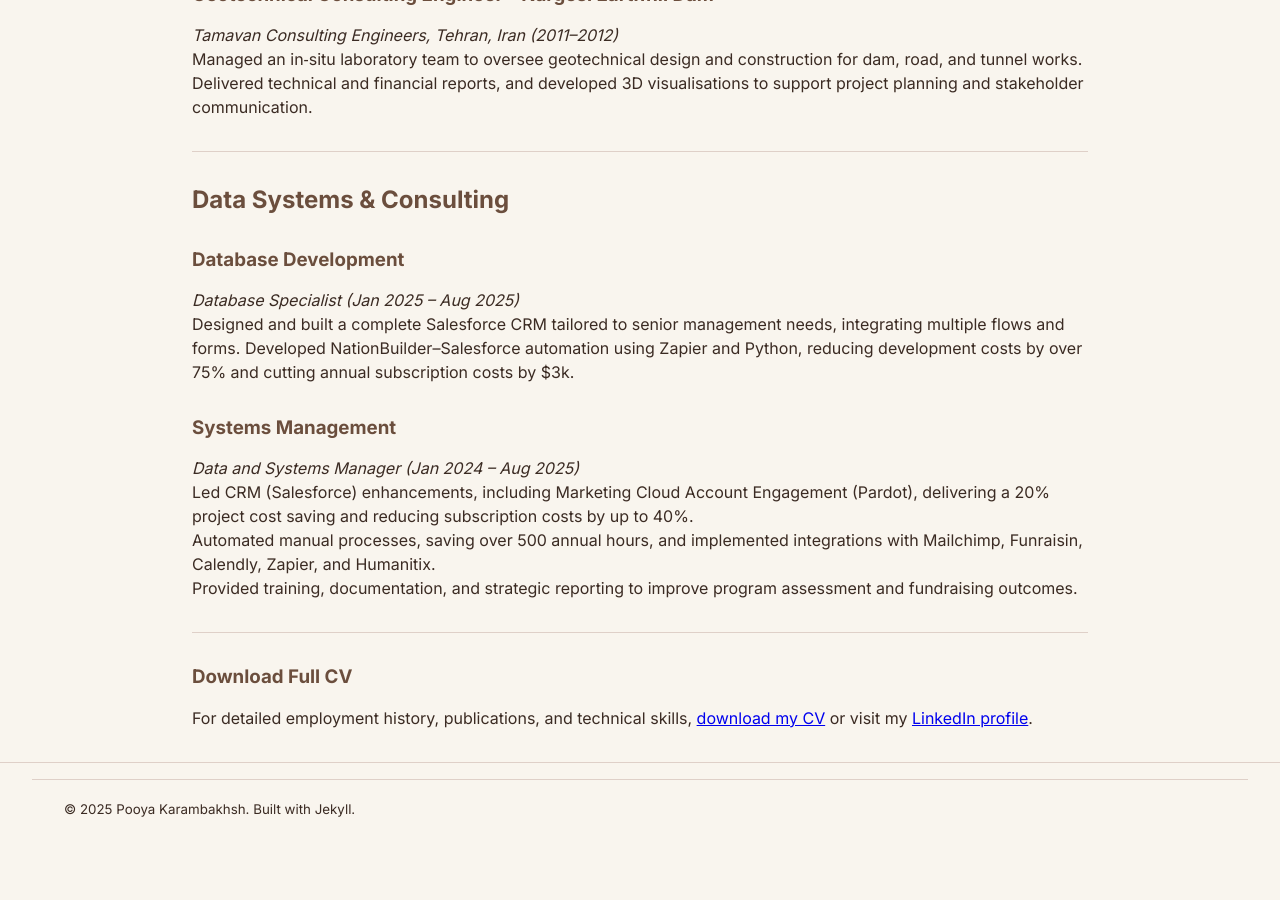
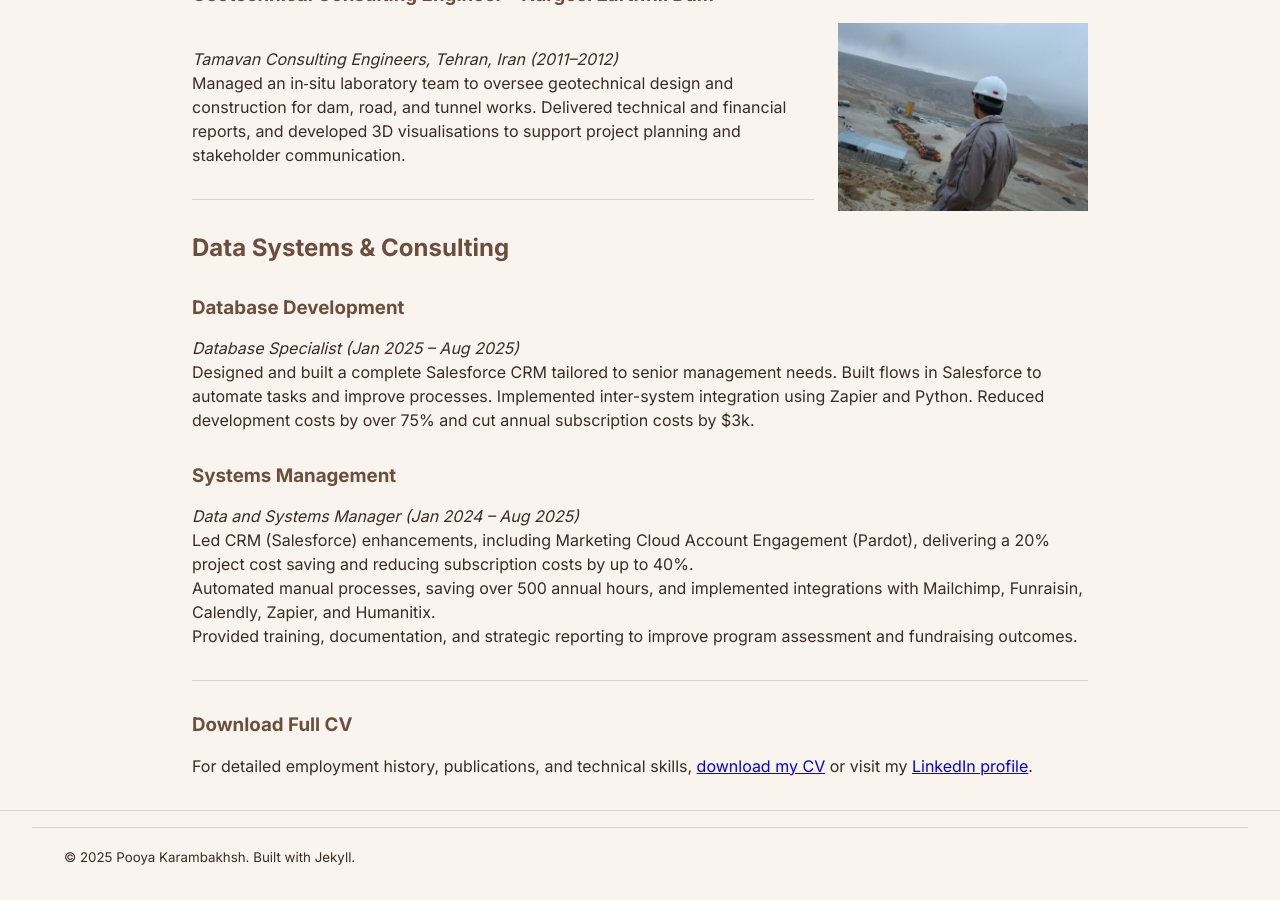
Before and after one commit to pooya-karambakhsh/pooya-karambakhsh.github.io, a Jekyll site: the page built from portfolio.md, in a window 1280 px wide and 900 px high, scrolled down 2150 px. Built offline with Jekyll 4.4.1, drawn with Linux system fonts in a browser that asks for light colours; before the commit the page ends 3002 px from its top, so only the background shows below that.

Commit message:
20251116 Updated protfolio

```diff
--- a/portfolio.md
+++ b/portfolio.md
@@ -59,6 +59,7 @@ Investigated the determination of in‑situ horizontal stress in sandy soils thr
 <br><br>
 
 ### **Geotechnical Consulting Engineer – Nargesi Earthfill Dam**
+<img src="{{ '/assets/img/Nargesi.jpg' | relative_url }}" alt="Pooya Karambakhsh at Nargesi Dam Construction Project" class="float-right">
 *Tamavan Consulting Engineers, Tehran, Iran (2011–2012)*
 Managed an in‑situ laboratory team to oversee geotechnical design and construction for dam, road, and tunnel works. Delivered technical and financial reports, and developed 3D visualisations to support project planning and stakeholder communication.
 
@@ -68,7 +69,7 @@ Managed an in‑situ laboratory team to oversee geotechnical design and construc
 
 ### **Database Development**
 *Database Specialist (Jan 2025 – Aug 2025)*
-Designed and built a complete Salesforce CRM tailored to senior management needs, integrating multiple flows and forms. Developed NationBuilder–Salesforce automation using Zapier and Python, reducing development costs by over 75% and cutting annual subscription costs by $3k.
+Designed and built a complete Salesforce CRM tailored to senior management needs. Built flows in Salesforce to automate tasks and improve processes. Implemented inter-system integration using Zapier and Python. Reduced development costs by over 75% and cut annual subscription costs by $3k.
 
 ### **Systems Management**
 *Data and Systems Manager (Jan 2024 – Aug 2025)*
```
Also changed, not shown: assets/img/Nargesi.jpg (added).
